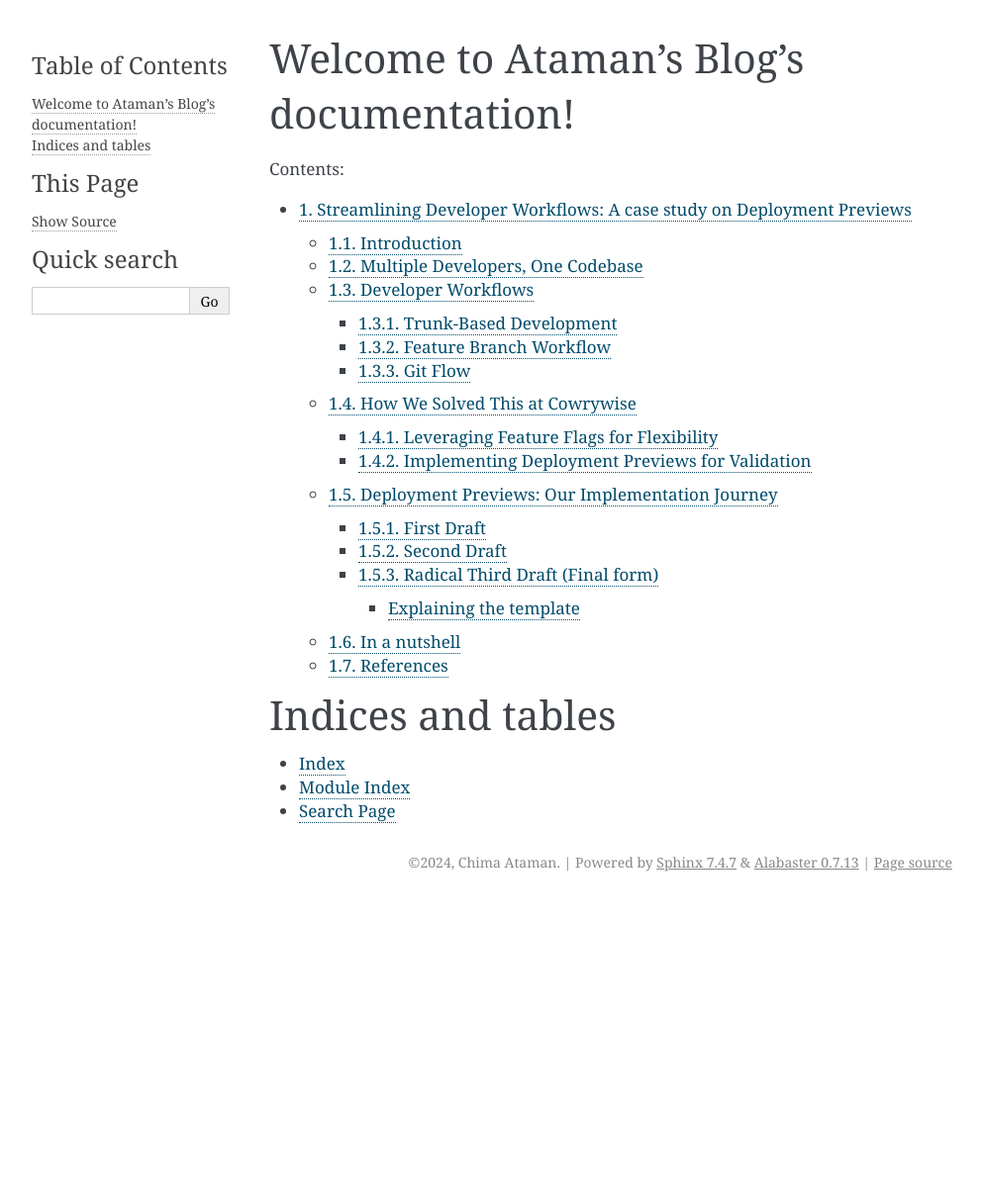
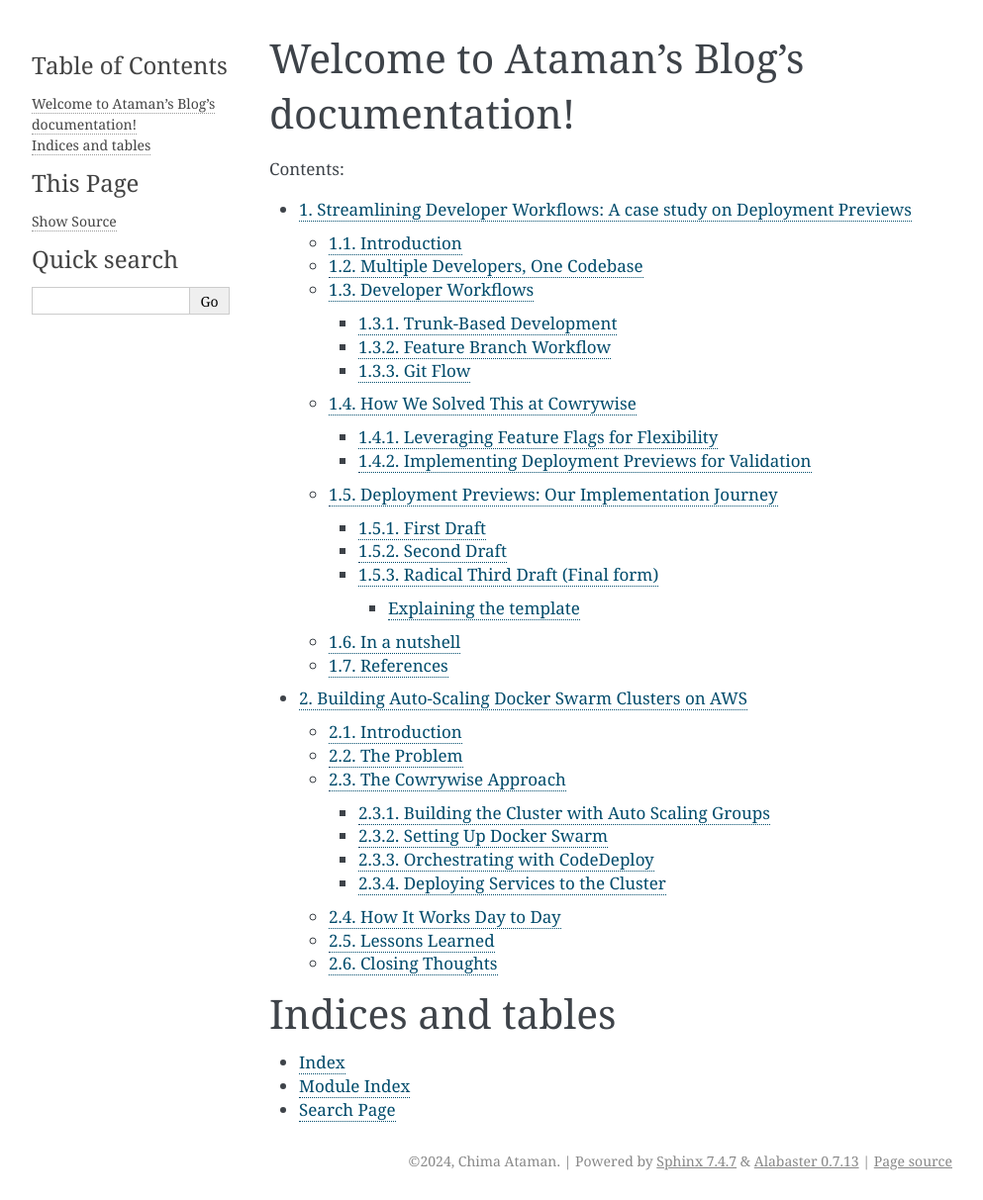
Before and after one commit to cAtaman/blog, a Sphinx documentation site: the page built from source/index.rst, in a window 1280 px wide. Shown: the whole page at 99% size, without its empty margins (148-1141 px from the left). Built offline with Sphinx 7.4.7, drawn with Linux system fonts in a browser that asks for light colours; before the commit the page ends 911 px from its top, so only the background shows below that; some of the changed lines change nothing that is shown.

Commit message:
add initial draft for the swarm clusters blog post

```diff
--- a/source/index.rst
+++ b/source/index.rst
@@ -11,6 +11,7 @@ Welcome to Ataman's Blog's documentation!
    :numbered: 3
 
    dev_workflows
+   swarm_clusters
 
 
 Indices and tables
--- /dev/null
+++ b/source/swarm_clusters.rst
@@ -0,0 +1,102 @@
+Building Auto-Scaling Docker Swarm Clusters on AWS
+==================================================
+
+**Authors:** Chima Ataman, Abdulrahman Solanke
+
+Introduction
+------------
+Every infrastructure team eventually faces the same question: *how do we scale without breaking things?* At Cowrywise, that question came to a head as our microservices multiplied and the demand on our systems grew. We relied heavily on Docker Swarm for orchestration, but managing clusters manually was quickly becoming unsustainable.
+
+We needed a solution that would:
+
+- Spin up new nodes seamlessly when demand grew.
+- Keep swarm managers safe from accidental quorum loss.
+- Harden our setup for security and cost efficiency.
+- Simplify deployments so developers didn’t have to think about infrastructure.
+
+This is the story of how we solved that problem — in a very Cowrywise way.
+
+The Problem
+-----------
+Swarm was working fine for us at small scale, but as our infrastructure grew, cracks appeared:
+
+- New instances took too long to become production-ready.
+- Auto Scaling Group (ASG) refreshes sometimes left services unreachable.
+- Expired AWS ECR credentials caused deployment failures.
+- Internal APIs were sitting on public subnets, making them more exposed (and expensive).
+
+We wanted to build something more resilient, but also something that made the lives of our engineers easier.
+
+The Cowrywise Approach
+----------------------
+Our solution wasn’t a single tool or feature — it was the combination of multiple AWS building blocks, carefully stitched together to form a system that feels seamless to engineers but took a lot of work under the hood.
+
+Building the Cluster with Auto Scaling Groups
+^^^^^^^^^^^^^^^^^^^^^^^^^^^^^^^^^^^^^^^^^^^^^
+We started with a **custom AMI**. Every node spun from this image already had Docker, Prometheus Node Exporter, firewalls, and the CodeDeploy agent installed. No more waiting 20 minutes for setup scripts to run; new nodes came online swarm-ready.
+
+Next, we designed our **ASGs**. One group for managers, one for workers. This separation meant scale-in events would never accidentally kill off quorum. Each ASG spanned three AZs, and policies ensured that new nodes were launched before old ones were terminated. It was our way of telling AWS: “don’t take down the conductor while the orchestra is still playing.”
+
+I still remember the first time we flipped on the ASG refresh policy. We watched nervously in the console, half-expecting quorum loss. Instead, the new node joined cleanly, services rebalanced, and the old node quietly drained away. It was the first moment we knew we were onto something sustainable.
+
+Setting Up Docker Swarm
+^^^^^^^^^^^^^^^^^^^^^^^
+Once the node came online, **CodeDeploy lifecycle hooks** took over. On install, scripts joined the node to the swarm, validated manager IPs, and labeled the node with its AZ. If it was the first node, it initialized the swarm. If not, it joined using tokens pulled securely from Secrets Manager.
+
+And if something went wrong? The script knew to bail early rather than leave a half-broken swarm. We’ve had nights where that safeguard saved us from a messy split-brain situation.
+
+Orchestrating with CodeDeploy
+^^^^^^^^^^^^^^^^^^^^^^^^^^^^^
+CodeDeploy became the glue. With lifecycle hooks, we could run scripts at each state transition:
+
+- **BeforeInstall** → clean up old state.
+- **AfterInstall** → join or init swarm.
+- **ApplicationStart** → deploy sidecars (Fluentbit, NSQ, Traefik, Portainer).
+
+It was like giving every node a checklist on how to become a productive citizen of the cluster. And because it all lived in Git, changes to swarm bootstrap scripts flowed through the same review process as application code.
+
+One of my favorite moments was realizing we could treat swarm itself as “just another deploy.” We weren’t hand-tuning nodes anymore — we were versioning our cluster lifecycle.
+
+Deploying Services to the Cluster
+^^^^^^^^^^^^^^^^^^^^^^^^^^^^^^^^^
+For developers, the story ends with **GitHub Actions**. A push triggers a workflow, which:
+
+- Maps the event to the right cluster and stack.
+- Picks a responsive manager node.
+- Runs ``docker stack deploy`` with secrets from AWS.
+- Posts updates to Slack and GitHub Deployments.
+
+What used to be manual SSH commands now feels like magic. Developers trigger a workflow and minutes later, their service is live, visible in Portainer, and linked in Slack. The infrastructure complexity stays invisible.
+
+I remember when we deployed Embed Staging this way for the first time. A junior engineer ran the workflow, looked up a minute later, and asked, “That’s it?” That’s exactly the point.
+
+How It Works Day to Day
+-----------------------
+For developers, deployments now feel almost magical:
+
+- Push code, trigger a GitHub Action.
+- The workflow finds the right cluster and connects to a swarm manager.
+- Docker stack deploy rolls out the service.
+- Slack and GitHub get updated automatically.
+
+No one has to SSH into a node or worry about swarm join tokens — it all happens in the background.
+
+On the operations side, we can:
+
+- Override instance types for heavy workloads without rebuilding templates.
+- Replace instances safely with launch-before-terminate policies.
+- Recover quorum cleanly if something goes wrong.
+
+It’s not just automation — it’s peace of mind.
+
+Lessons Learned
+---------------
+- **Sidecars are underrated.** Logging, ingress, and credential refreshers aren’t glamorous, but they keep the engine running.
+- **Security and cost often go hand in hand.** Private subnets + internal DNS made us safer and cut our IPv4 bill by thousands.
+- **Developer experience is the north star.** All this infra work means little if deploying a service feels complicated. Ours doesn’t.
+
+Closing Thoughts
+----------------
+Looking back, this project wasn’t about Docker Swarm or AWS in isolation. It was about **orchestration** — getting all the moving parts to play together reliably. We stitched together AMIs, ASGs, CodeDeploy, private networking, and GitHub Actions into something that feels simple to use, but took real engineering effort to build.
+
+That’s the Cowrywise way: solving hard infrastructure problems with a mix of pragmatism, creativity, and just enough polish to make it look easy.
```
